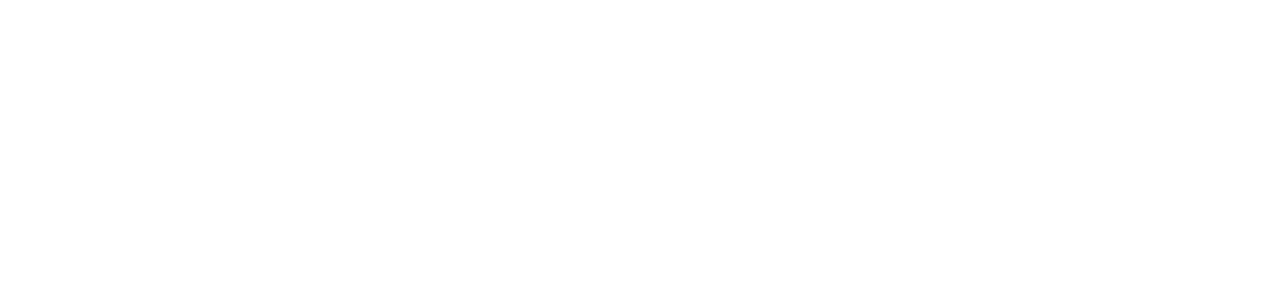
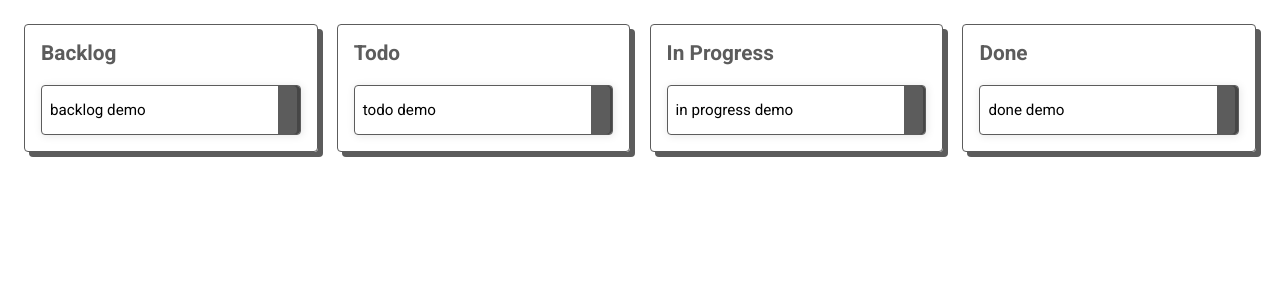
Before and after one commit to Jisan-mia/tiny-ts, a React (Create React App) app: page / in a window 1280 px wide. Shown: the top 300 px of the page. Built offline with nearby package versions, Linux system fonts and the light colour scheme; the HTML template or start-up script is replaced by a standard one.

Commit message:
r column task management

```diff
--- a/src/components/Todo/TodoApp.tsx
+++ b/src/components/Todo/TodoApp.tsx
@@ -7,7 +7,44 @@
 
 function TodoApp() {
 
-  const [columns, setColumns] = useState<ColumnRecord>({})
+  const [columns, setColumns] = useState<ColumnRecord>({
+    backlog: {
+      name: 'Backlog',
+      items: [
+        {
+          id: 54545484,
+          todo: 'backlog demo'
+        }
+      ]
+    },
+    todo: {
+      name: 'Todo',
+      items: [
+        {
+          id: 3898748,
+          todo: 'todo demo'
+        }
+      ]
+    },
+    inProgress: {
+      name: "In Progress",
+      items: [
+        {
+          id: 215754,
+          todo: 'in progress demo'
+        }
+      ]
+    },
+    done: {
+      name: "Done",
+      items: [
+        {
+          id: 98359234,
+          todo: 'done demo'
+        }
+      ]
+    }
+  })
 
   const [todo, setTodo] = useState<string>("");
   const [backlogTodos, setBacklogTodos] = useState<Todo[]>([])
@@ -30,7 +67,8 @@
   }
 
   const handleDragEnd = (result: DropResult) => {
-    const {destination, source} = result
+    const {destination, source} = result;
+    console.log(destination, source);
 
     if(!destination) return;
     if(destination.droppableId === source.droppableId && destination.index === source.index) return
--- a/src/components/Todo/TodoItem.module.scss
+++ b/src/components/Todo/TodoItem.module.scss
@@ -1,7 +1,7 @@
 .todo__item {
 
   margin-top: calc(2.5 * 0.5rem);
-  border: 2px solid #5c5c5c;
+  border: 1.5px solid #5c5c5c;
   border-radius: 4px;
   font-size: 0.95rem;
 
@@ -50,7 +50,7 @@
   .actions {
     // grid-area: alias-dragger;
     height: 100%;
-    width: 87%;
+    width: 88%;
     box-shadow: 8px 0 0 0 #464646;
     background: #5c5c5c;
     border-radius: 0 4px 4px 0;
--- a/src/components/Todo/TodoItem.tsx
+++ b/src/components/Todo/TodoItem.tsx
@@ -15,6 +15,8 @@
   const [editTodo, setEditTodo] = useState<string>(todo?.todo)
   const todoRef = useRef<HTMLTextAreaElement>(null)
 
+
+  // console.log(todo, index)
   useEffect(() => {
     todoRef.current?.focus()
   }, [editModeState])
@@ -43,11 +45,17 @@
     e.target.style.height = (e.target.scrollHeight)+"px";
   }
 
+
   return (
-    <Draggable draggableId={`${todo.id}`} index={index}>
+    <Draggable draggableId={todo.id.toString()} index={index} key={todo.id}>
       {
         (provided, snapshot) => (
-          <li className={`${styles.todo__item} ${snapshot.isDragging && styles.dragging}`} ref={provided.innerRef} {...provided.draggableProps} {...provided.dragHandleProps} >
+          <li
+            className={`${styles.todo__item} ${snapshot.isDragging && styles.dragging}`}
+            ref={provided.innerRef}
+              {...provided.draggableProps}
+              {...provided.dragHandleProps}
+          >
 
             {
               !editModeState ? (
--- a/src/components/Todo/Todos.module.scss
+++ b/src/components/Todo/Todos.module.scss
@@ -1,10 +1,10 @@
 .todo__container {
   margin: calc(3 * 0.5rem);
   display: flex;
-  gap: 2.8rem;
+  gap: 1.2rem;
 
   display: grid;
-  grid-template-columns: repeat(auto-fit, minmax(310px, 1fr));
+  grid-template-columns: repeat(auto-fit, minmax(250px, 1fr));
 
   .todo__content {
     // flex-grow: 1;
--- a/src/components/Todo/Todos.tsx
+++ b/src/components/Todo/Todos.tsx
@@ -21,7 +21,7 @@
       {
         Object.entries(columns).map(([columnId, column], idx) => {
           return (
-            <Droppable droppableId={`activeTodo`} >
+            <Droppable droppableId={columnId} key={columnId} type="TASK">
               {
                 (provided, snapshot) => (
                   <div
@@ -34,9 +34,10 @@
                     <ul className={styles.todos}>
 
                       {
-                        column.items.length ? column.items.map((todo, idx) => (
+                        column.items.map((todo, idx) => (
                           <TodoItem index={idx} key={todo.id} todo={todo} todos={todos} setTodos={setTodos}/>
-                        )) : ''
+
+                        ))
                       }
 
                       {provided.placeholder}
```
